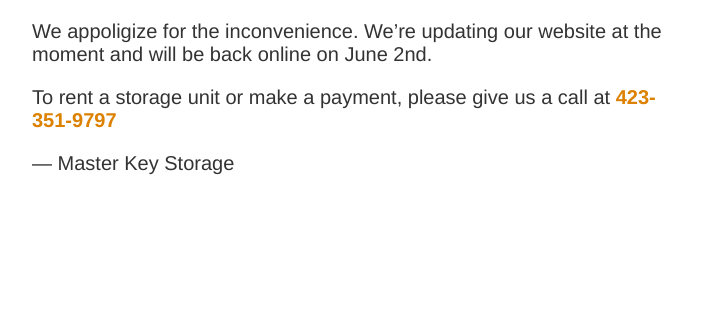
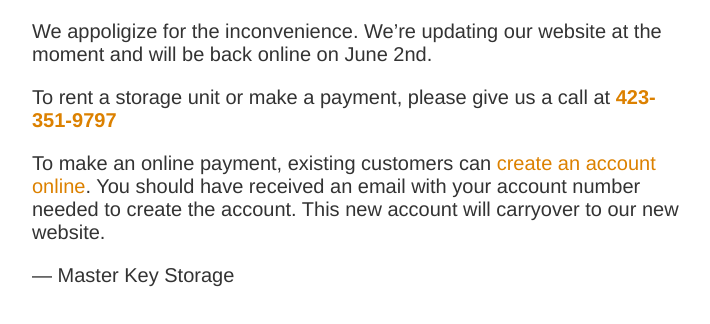
Before and after one commit to ewingrj/down-for-maint, a plain HTML site: page index.html in a window 1280 px wide. Shown: the part 398-722 px from the top of the page, without its empty margins (283-993 px from the left). Drawn offline with Linux system fonts and the light colour scheme.

Commit message:
add payment linke

```diff
--- a/index.html
+++ b/index.html
@@ -24,6 +24,7 @@
         <div>
 			<p>We appoligize for the inconvenience. We&rsquo;re updating our website at the moment and will be back online on June 2nd.</p>
 			<p>To rent a storage unit or make a payment, please give us a call at <strong><a href="tel:423-351-9797">423-351-9797</a></strong></p>
+			<p>To make an online payment, existing customers can <a href="https://rental-center.storedge.com/?companyId=13cf2cdb-06ec-4f12-bf3d-3e133401e1ac&facilityId=37b97961-f07d-4e0d-b350-96d577936023#/login">create an account online</a>. You should have received an email with your account number needed to create the account. This new account will carryover to our new website.</p>
             <p>&mdash; Master Key Storage</p>
         </div>
     </article>
```
